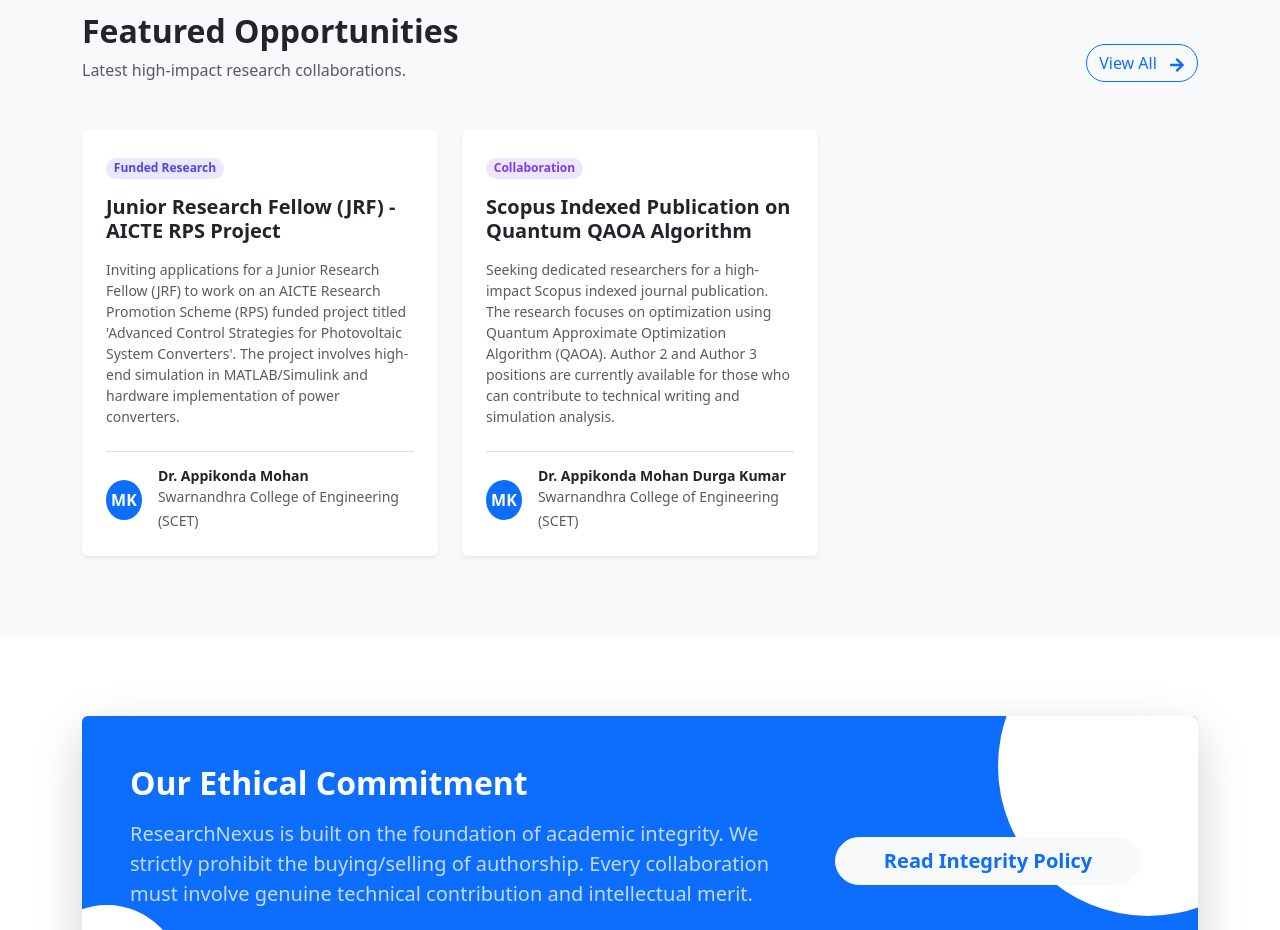
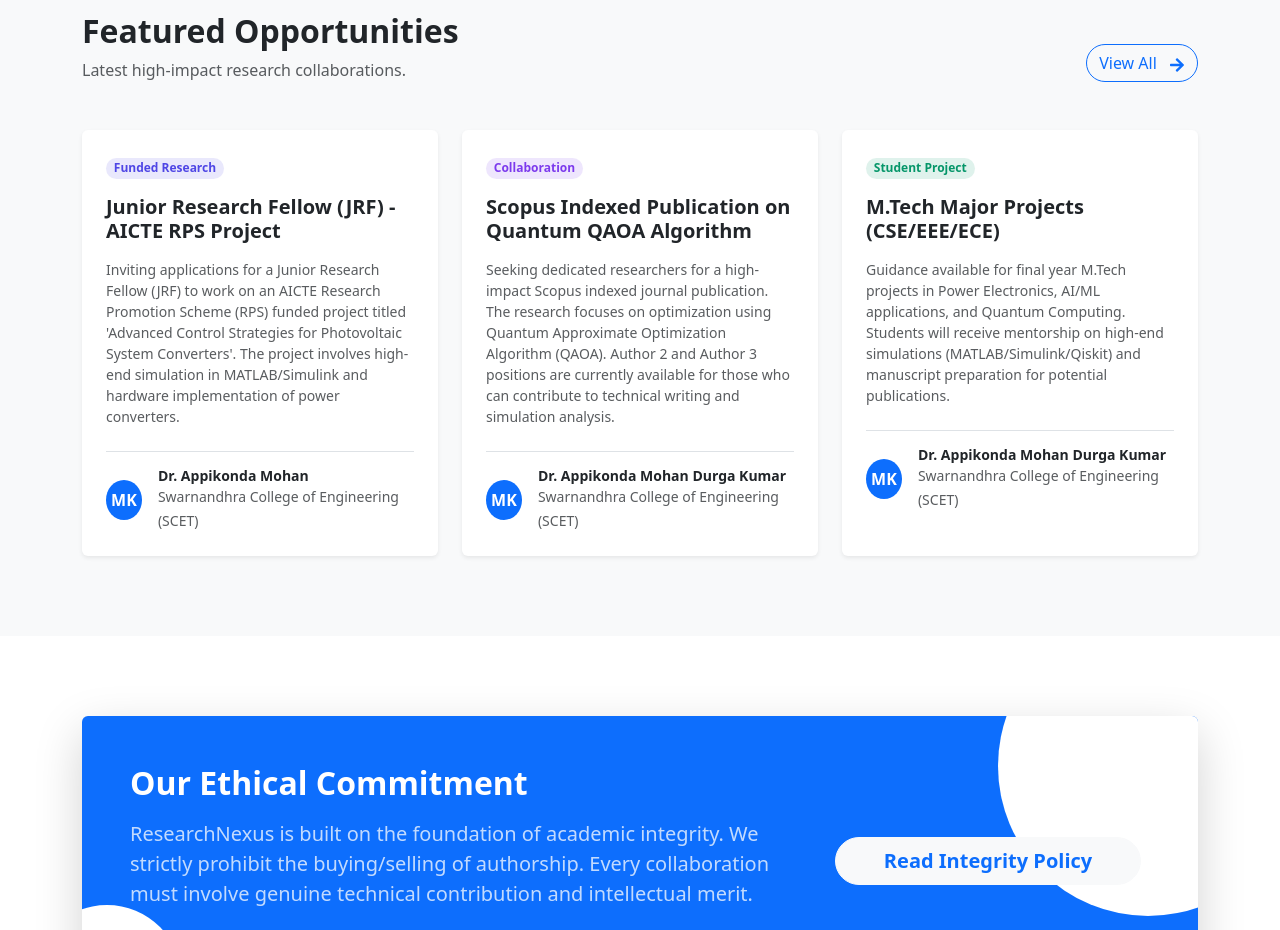
Before and after one commit to mohanappikonda/my-website, a React (Vite) app: page / in a window 1280 px wide. Shown: the part 1840-2770 px from the top of the page. Built offline with nearby package versions, Linux system fonts and the light colour scheme.

Commit message:
Added M.Tech projects opportunity for CSE/EEE/ECE

```diff
--- a/src/data/dummy.js
+++ b/src/data/dummy.js
@@ -33,6 +33,23 @@
     image: "/profile_pic.png",
     color: "#7c3aed",
     status: "Author 2 & 3 Open",
+  },
+  {
+    id: 3,
+    title: "M.Tech Major Projects (CSE/EEE/ECE)",
+    type: "Student Project",
+    domain: "Multidisciplinary (AI/PE/Quantum)",
+    description: "Guidance available for final year M.Tech projects in Power Electronics, AI/ML applications, and Quantum Computing. Students will receive mentorship on high-end simulations (MATLAB/Simulink/Qiskit) and manuscript preparation for potential publications.",
+    skills: ["MATLAB", "Python", "Problem Solving", "Domain Interest"],
+    funding: "Academic Project",
+    target: "Successful Project Completion & Publication",
+    timeline: "6-9 Months",
+    postedBy: "Dr. Appikonda Mohan Durga Kumar",
+    institution: "Swarnandhra College of Engineering (SCET)",
+    avatar: "MK",
+    image: "/profile_pic.png",
+    color: "#059669",
+    status: "Accepting Applications",
   },
 ];
 
```
